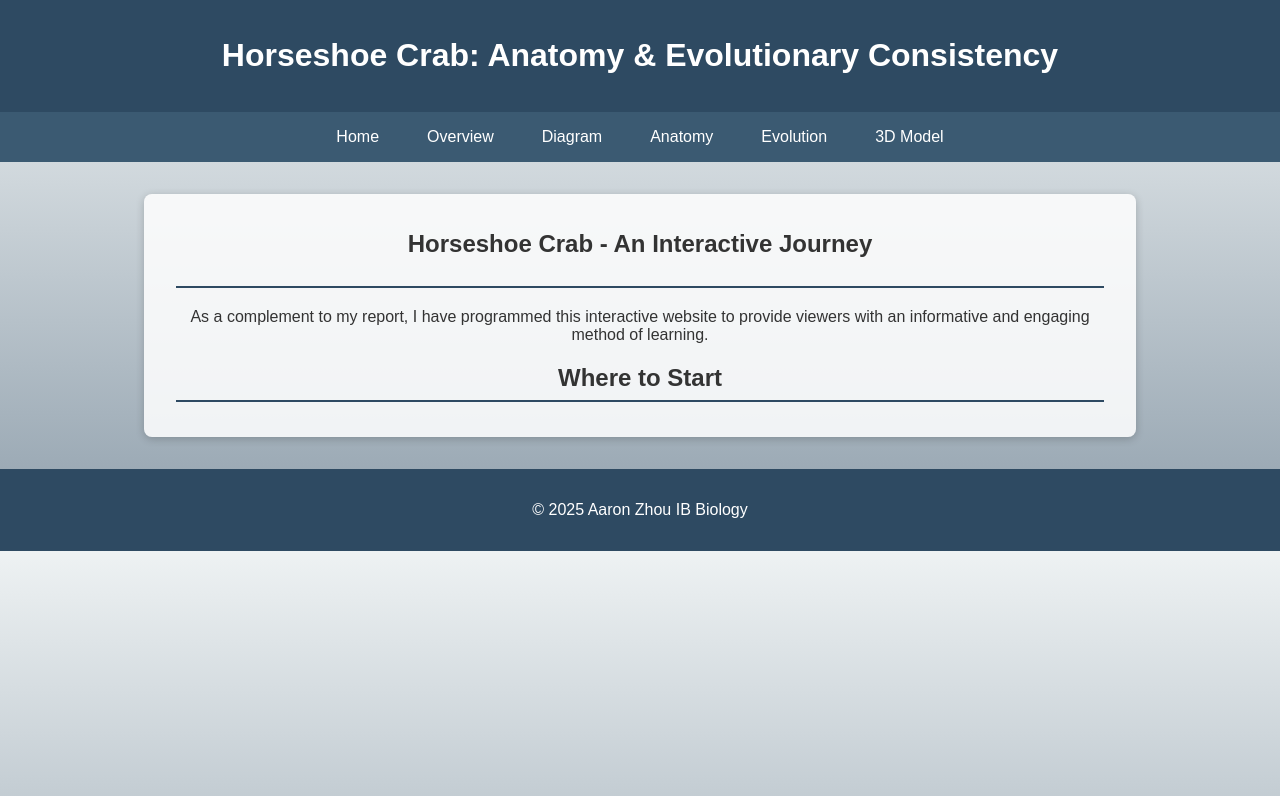
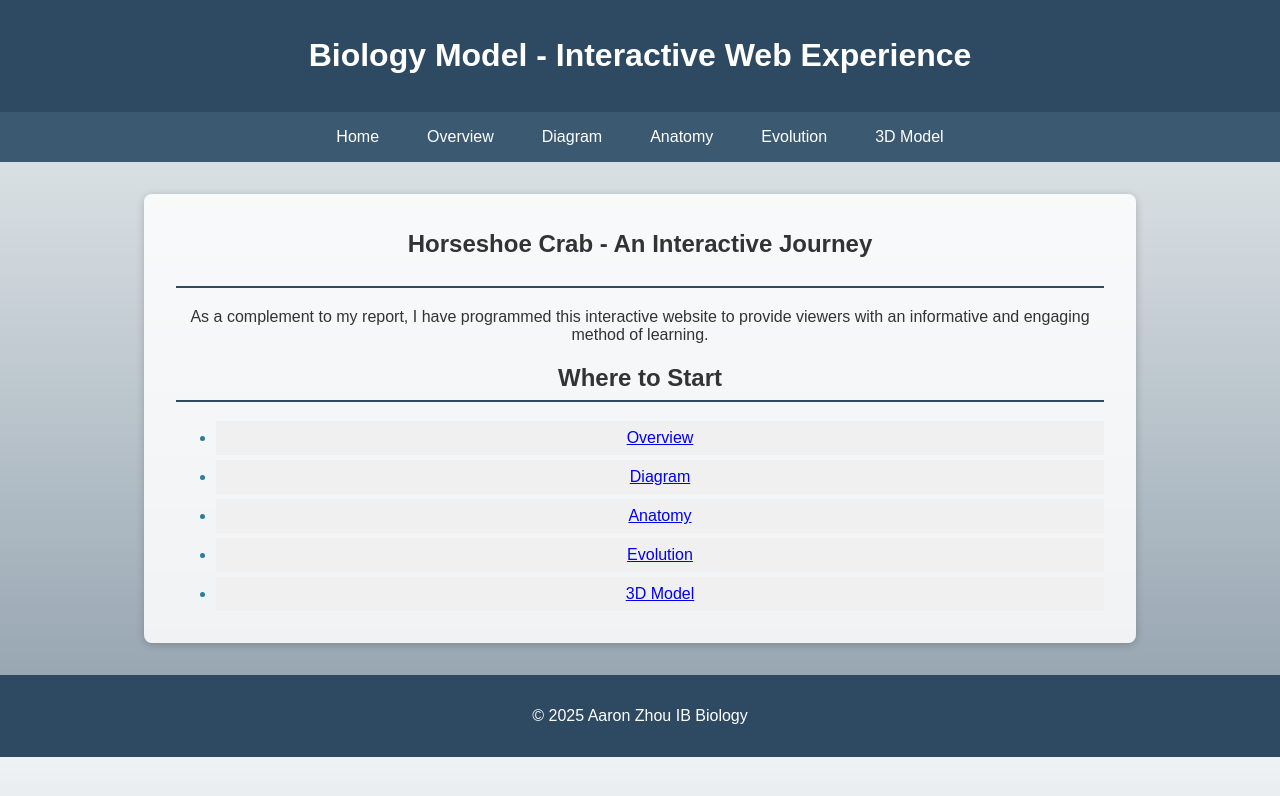
Before and after one commit to Acrelyx/biology, a plain HTML site: page index.html in a window 1280 px wide. Drawn offline with Linux system fonts and the light colour scheme.

Commit message:
Update index.html
7/08 final

```diff
--- a/index.html
+++ b/index.html
@@ -1,7 +1,3 @@
-<!-- index.html remains as is. Below are four separate HTML files for Overview, Anatomy, Evolution, and Model pages, all sharing the same style/design as index.html -->
-
-<!-- overview.html -->
-<!-- index.html (main file) -->
 <!DOCTYPE html>
 <html lang="en">
 <head>
@@ -16,6 +12,19 @@
       background: linear-gradient(#eef2f3, #8e9eab);
       color: #333;
       overflow-x: hidden;
+    }
+    ul li::marker{
+      color: #2e7d98;
+    }
+    ul li:hover { transform: scale(1.02); background: rgba(255,255,255,0.95); }
+    li {
+
+      color: #000000;
+      font-size: 16px;
+      line-height: 1.5;
+      margin-bottom: 5px;
+      background-color: #f0f0f0;
+      padding: 5px;
     }
     header {
       background: #2e4a62;
@@ -52,7 +61,6 @@
     nav a:hover { color: #ffdd57; }
     main { max-width: 960px; margin: 2rem auto; padding: 0 1rem; background: rgba(255,255,255,0.85); border-radius: 8px; box-shadow: 0 2px 8px rgba(0,0,0,0.2); animation: fadeIn 1.2s ease; }
     section { margin-bottom: 2rem; transition: transform 0.4s ease, background 0.4s ease; padding: 1rem; border-radius: 8px; }
-    section:hover { transform: scale(1.02); background: rgba(255,255,255,0.95); }
     h2 { border-bottom: 2px solid #2e4a62; padding-bottom: 0.5rem; cursor: pointer; transition: color 0.3s ease; }
     h2:hover { color: #2e7d98; }
     .expand { max-height: 0; overflow: hidden; transition: max-height 0.6s ease; }
@@ -67,7 +75,7 @@
 </head>
 <body>
   <header>
-    <h1>Horseshoe Crab: Anatomy & Evolutionary Consistency</h1>
+    <h1>Biology Model - Interactive Web Experience</h1>
   </header>
   <nav>
     <a href="index.html">Home</a>
@@ -83,6 +91,13 @@
     <h2></h2>
     <p>As a complement to my report, I have programmed this interactive website to provide viewers with an informative and engaging method of learning.</p>
     <h2>Where to Start</h2>
+    <ul>
+      <li><a href="overview.html">Overview</a></li>
+      <li><a href="diagram.html">Diagram</a></li>
+      <li><a href="anatomy.html">Anatomy</a></li>
+      <li><a href="evolution.html">Evolution</a></li>
+      <li><a href="model.html">3D Model</a></li>
+    </ul>
 
     </section>
 
```
